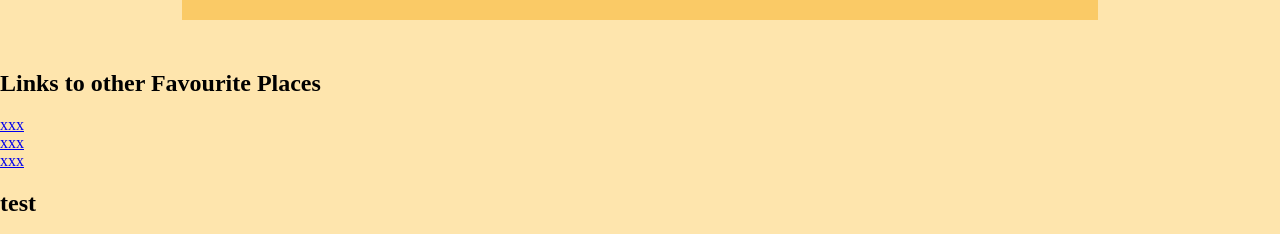
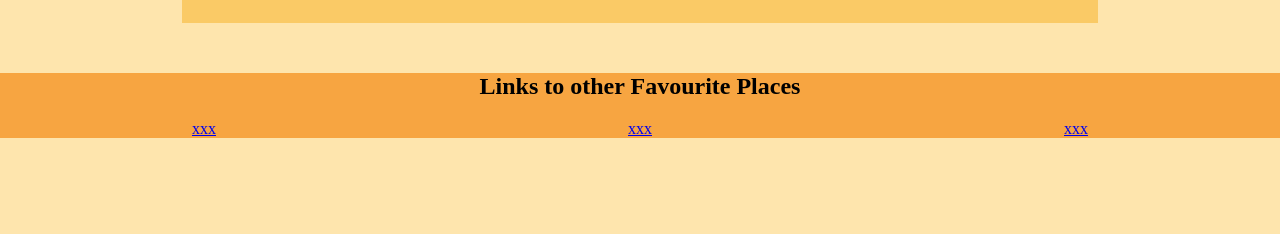
Before and after one commit to roshnihpatel/favourite-place-react, a React (Create React App) app: page / in a window 1280 px wide. Shown: the part 1576-1810 px from the top of the page. After the commit the page ends 1714 px from the top, so only its background shows below. Built offline with nearby package versions, Linux system fonts and the light colour scheme.

Commit message:
made columns for footer

```diff
--- a/public/index.html
+++ b/public/index.html
@@ -6,6 +6,5 @@
   </head>
   <body>
     <div id="root"></div>
-    <h2>test</h2>
   </body>
 </html>
--- a/public/style.css
+++ b/public/style.css
@@ -15,8 +15,9 @@
 
 header {
   background-color: #a1dbb2;
-
+  height: 100px;
   text-align: center;
+  margin: 0 auto;
 }
 
 #cat {
@@ -53,3 +54,15 @@
   margin: auto;
   font: 28px, Tahoma, Verdana, sans-serif;
 }
+
+footer {
+  background-color: #f7a541;
+  text-align: center;
+
+}
+#footerNav {
+  display: flex;
+  justify-content: space-between ;
+  width:70%;
+  margin:auto;
+}
```
